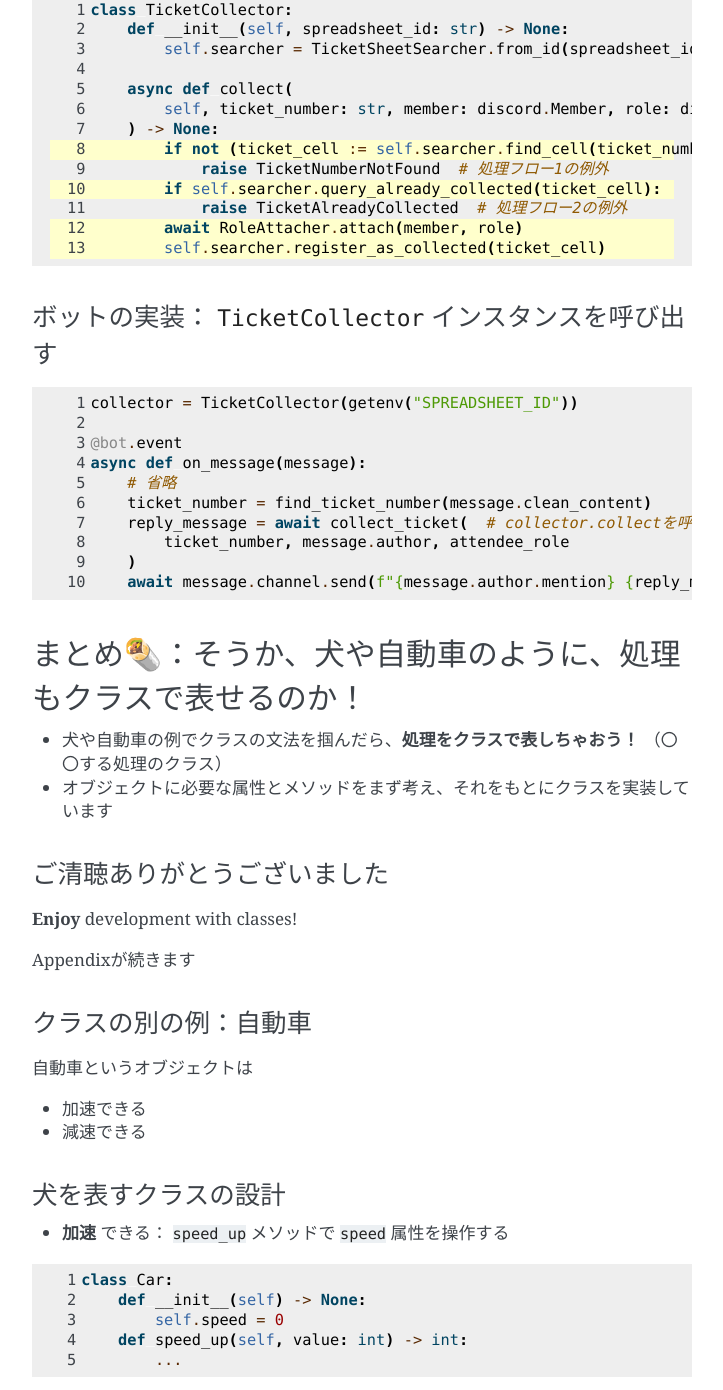
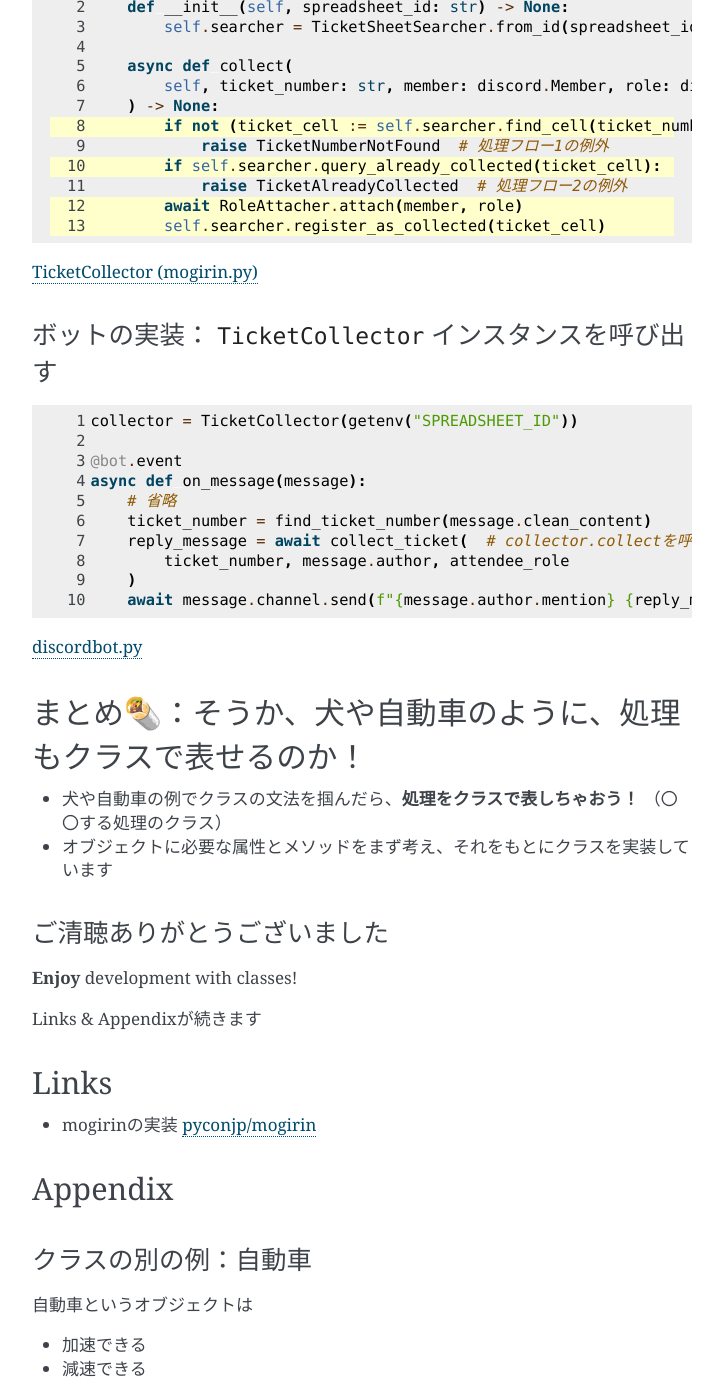
Before and after one commit to ftnext/2021_slides, a Sphinx documentation site: the page built from source/rakus_Nov_oo/process_described_as_class.rst, in a window 1280 px wide and 1400 px high, scrolled down 7301 px, cut to the strip 0-1390 px from the top of the window. Shown: the whole strip, without its empty margins (388-1111 px from the left). Built offline with Sphinx 7.4.7, drawn with Linux system fonts in a browser that asks for light colours; comment, search, counter and statistics services are not loaded; some of the changed text lies outside the part shown.

Commit message:
[feat] Add links; small bug fixes

```diff
--- a/source/rakus_Nov_oo/process_described_as_class.rst
+++ b/source/rakus_Nov_oo/process_described_as_class.rst
@@ -134,6 +134,8 @@ LT：そうか、犬や自動車のように、処理もクラスで表せるの
     :lines: 9,20-31
     :linenos:
 
+:raw-html:`<i class="fab fa-github"></i>` `dog.py <https://github.com/ftnext/2021_slides/blob/b76b79fd8d25d4f57bbcd41b614d71245b924bae/samplecode/class_examples/dog.py>`_
+
 ``Dog`` クラスのインスタンスと戯れる
 ------------------------------------------------
 
@@ -207,6 +209,7 @@ connpass受付番号（Ticket No）
 ------------------------------------------------
 
 .. figure:: ../_static/rakus_Nov_oo/202111_connpass_ticket_no.png
+    :width: 80%
 
 connpassご利用ガイド `受付表を確認する <https://help.connpass.com/participants/show-event-ticket.html>`_
 
@@ -333,6 +336,8 @@ connpassご利用ガイド `受付表を確認する <https://help.connpass.com/
             await RoleAttacher.attach(member, role)
             self.searcher.register_as_collected(ticket_cell)
 
+:raw-html:`<i class="fab fa-github"></i>` `TicketCollector (mogirin.py) <https://github.com/pyconjp/mogirin/blob/620f7aaa8cf7e5454425c78920c43988066dbdf5/mogirin.py#L25-L38>`_
+
 ボットの実装： ``TicketCollector`` インスタンスを呼び出す
 ------------------------------------------------------------------------------------------------
 
@@ -350,6 +355,8 @@ connpassご利用ガイド `受付表を確認する <https://help.connpass.com/
         )
         await message.channel.send(f"{message.author.mention} {reply_message}")
 
+:raw-html:`<i class="fab fa-github"></i>` `discordbot.py <https://github.com/pyconjp/mogirin/blob/620f7aaa8cf7e5454425c78920c43988066dbdf5/discordbot.py>`_
+
 まとめ🌯：そうか、犬や自動車のように、処理もクラスで表せるのか！
 ========================================================================================================================
 
@@ -361,7 +368,15 @@ connpassご利用ガイド `受付表を確認する <https://help.connpass.com/
 
 **Enjoy** development with classes!
 
-Appendixが続きます
+Links & Appendixが続きます
+
+Links
+============================================================
+
+* mogirinの実装 :raw-html:`<i class="fab fa-github"></i>` `pyconjp/mogirin <https://github.com/pyconjp/mogirin>`_
+
+Appendix
+============================================================
 
 クラスの別の例：自動車
 ------------------------------------------------
@@ -371,7 +386,7 @@ Appendixが続きます
 * 加速できる
 * 減速できる
 
-犬を表すクラスの設計
+自動車を表すクラスの設計
 ------------------------------------------------
 
 * **加速** できる： ``speed_up`` メソッドで ``speed`` 属性を操作する
@@ -409,6 +424,8 @@ Appendixが続きます
     :lines: 7,16-25
     :linenos:
 
+:raw-html:`<i class="fab fa-github"></i>` `car.py <https://github.com/ftnext/2021_slides/blob/b76b79fd8d25d4f57bbcd41b614d71245b924bae/samplecode/class_examples/car.py>`_
+
 ``Car`` クラスのインスタンスと戯れる
 ------------------------------------------------
 
```
